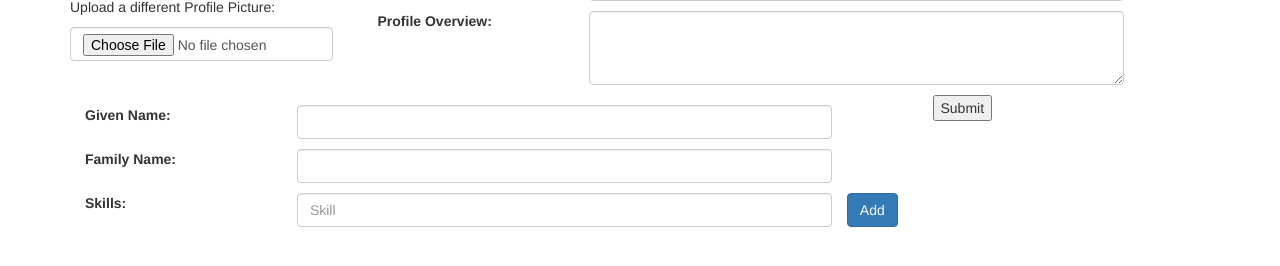
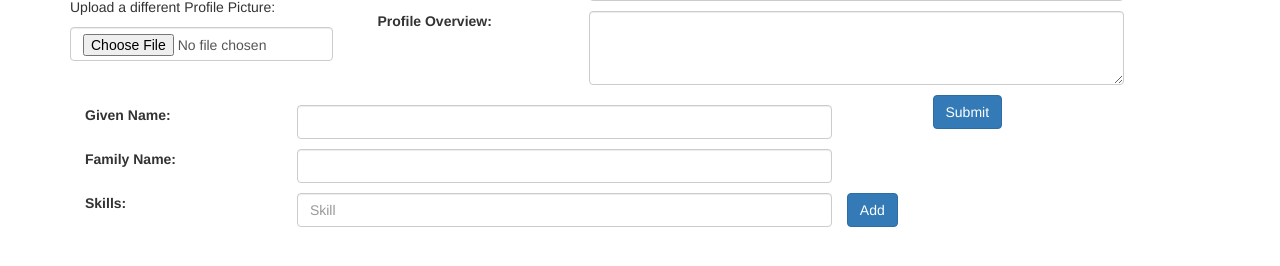
Before and after one commit to Bradon-Lodwick/cloud-computing-final, a Flask app: template templates/edit.html in a window 1280 px wide. Shown: the part 216-482 px from the top of the page. Run offline with Flask 2, Linux system fonts and the light colour scheme; the template is opened without the code that fills it, so the values that code supplies are empty; parts of the project's set-up code (start-up, migrations or seed data) failed here and were passed over; some libraries are stand-ins or nearby versions.

Commit message:
made submit button primary button

```diff
--- a/templates/edit.html
+++ b/templates/edit.html
@@ -57,7 +57,7 @@
                     <br>
                 </div>
             </div>
-                <input type="submit" value="Submit">
+            <input type="submit" value="Submit" class="btn btn-primary btn-large">
         </form>
     </div>
 </div>
```
